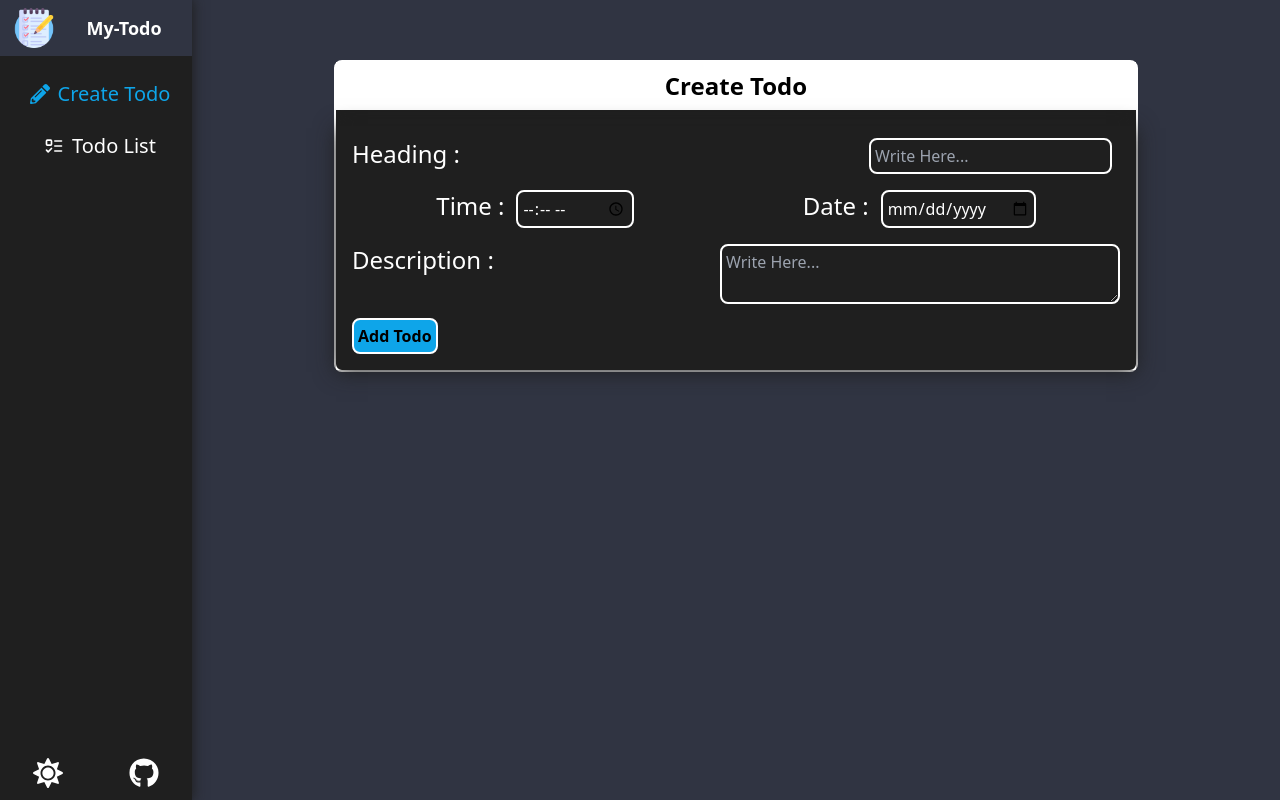
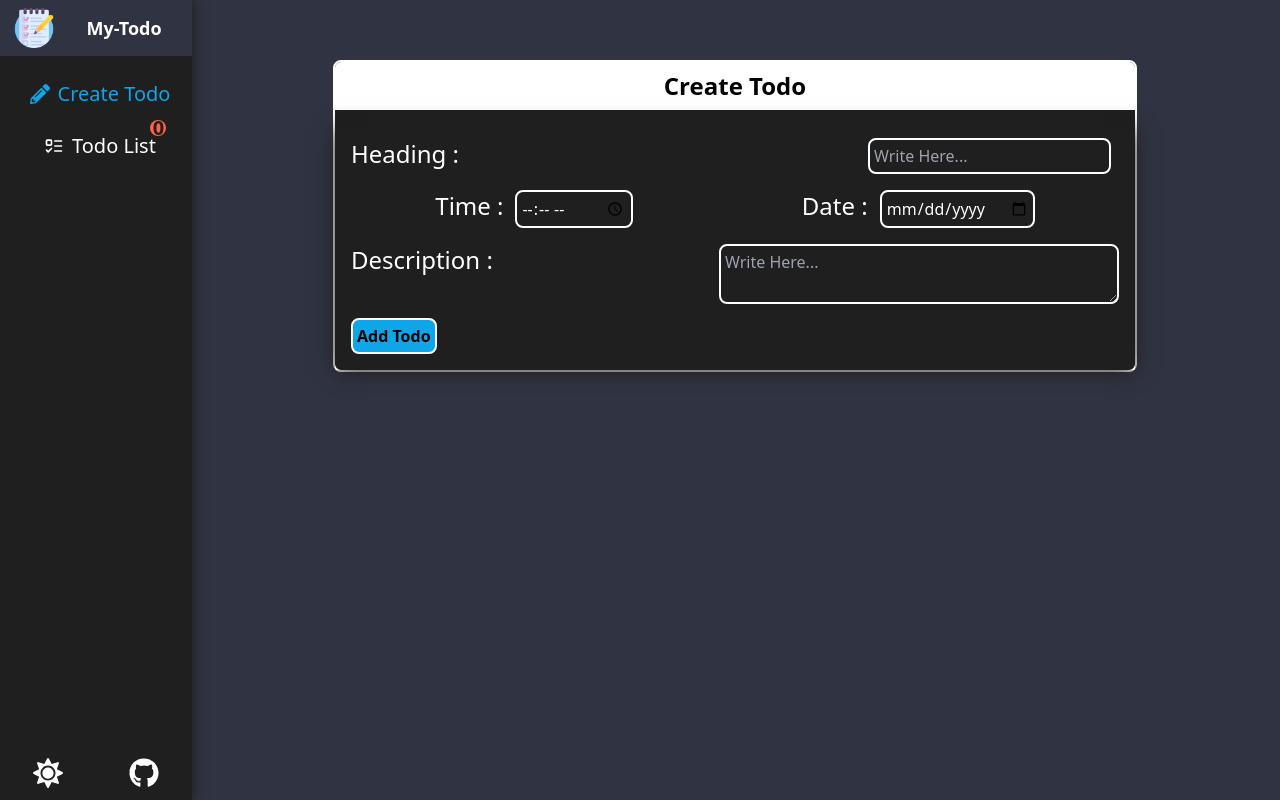
Before and after one commit to webDev5464/React-Todo-Documentation, a React (Vite) app: page / in a window 1280 px wide. Built offline with nearby package versions, Linux system fonts and the light colour scheme.

Commit message:
-modefided: render todoList style complated and remove todo method added.

```diff
--- a/src/App.jsx
+++ b/src/App.jsx
@@ -10,11 +10,11 @@ export default function App() {
   return (
     <BrowserRouter>
       <section className="flex select-none">
-        <div>
+        <div className="fixed z-10">
           <Aside />
         </div>
 
-        <main className={`p-5 bg-[--mainBg] text-[--white] w-full mdTablet:h-screen mdTablet:pl-20 lMobile:pl-16 ${theme}`}>
+        <main className={`h-screen overflow-auto p-5 pl-[210px] tablet:pl-[80px] bg-[--mainBg] text-[--white] w-full mdTablet:pl-20 lMobile:pl-16 ${theme}`}>
           <Routes>
             <Route path="/" element={<TodoForm />} />
             <Route path="TodoList" element={<TodoList />} />
--- a/src/components/configs/Aside.jsx
+++ b/src/components/configs/Aside.jsx
@@ -11,7 +11,7 @@ import { GlobalContext } from "./ContextProvider"
 import { Link, NavLink } from "react-router-dom"
 
 export default function Aside() {
-  const { aside, showAside, theme, toggleTheme } = useContext(GlobalContext)
+  const { aside, showAside, theme, toggleTheme, todoData } = useContext(GlobalContext)
   return (
     <section className={aside ? `aside aside-Disable ${theme}` : `aside aside-Enable ${theme}`}>
       {/* hamburger Button */}
@@ -47,18 +47,24 @@ export default function Aside() {
             }
           </NavLink>
         </div>
-        <div className="flex items-center justify-center py-3">
+        <div className="relative flex items-center justify-center py-3">
           <NavLink to={'TodoList'}>
             {aside
               ?
               <div className="lg:text-xl text-3xl lMobile:text-2xl flex items-center">
-                <div className="mx-2"><LuListTodo /></div>
+                <div className="absolute right-1 top-0 text-[--aside] lg:text-xl text-sm font-bold bg-[--red] w-4 h-4 rounded-full flex justify-center items-center">
+                  <div>{todoData.length}</div>
+                </div>
+                <div className="mx-2 z-10"><LuListTodo /></div>
                 <div className="tablet:hidden">Todo List</div>
               </div>
               :
               <div className="flex items-center justify-between w-full">
+                <div className="absolute right-0 top-1 text-[--aside] text-sm font-bold bg-[--red] w-4 h-4 rounded-full flex justify-center items-center">
+                  <div>{todoData.length}</div>
+                </div>
                 <div className="text-2xl px-2"><LuListTodo /></div>
-                <div className="text-center w-full">Todo List</div>
+                <div className="text-center w-full z-10">Todo List</div>
               </div>
             }
           </NavLink>
@@ -70,7 +76,7 @@ export default function Aside() {
           {theme === "dark" ? <FaSun /> : <FaMoon />}
         </div>
         <div className="tablet:py-3">
-          <Link to={"https://github.com/webDev5464"} target="_blank" className="text-3xl lMobile:text-2xl"><FaGithub /></Link>
+          <Link to={"https://github.com/webDev5464/React-Todo-Documentation.git"} target="_blank" className="text-3xl lMobile:text-2xl"><FaGithub /></Link>
         </div>
       </section>
     </section>
--- a/src/components/configs/ContextProvider.jsx
+++ b/src/components/configs/ContextProvider.jsx
@@ -49,10 +49,14 @@ export default function ContextProvider({ children }) {
   //! Add data in array
   const [todoData, setTodoData] = useState([])
   const allData = inputHeading.concat(inputTime, inputDate, inputDescription)
+  const date = new Date()
   const addTodoBtn = () => {
     if (allData.trim() !== "") {
       const newTodo = {
         id: Date.now(),
+        todoLength: todoData.length + 1,
+        createdTime: date.getHours() + ":" + date.getMinutes() + " " + (date < 12 ? "Pm" : "Am"),
+        createdDate: date.getDate() + "/" + (date.getMonth() + 1) + "/" + date.getFullYear(),
         heading: inputHeading,
         time: inputTime,
         date: inputDate,
@@ -73,6 +77,13 @@ export default function ContextProvider({ children }) {
     setInputDescription("")
   }
 
+  //! remove Todo
+  const removeTodo = (todoId) => {
+    const updatedTodo = todoData.filter(todo => todo.id !== todoId)
+    localStorage.setItem("storedData", JSON.stringify(updatedTodo))
+    setTodoData(updatedTodo)
+  }
+
   return (
     <GlobalContext.Provider value={{
       aside,
@@ -90,7 +101,8 @@ export default function ContextProvider({ children }) {
       inputDescription,
       setInputDescription,
       addTodoBtn,
-      todoData
+      todoData,
+      removeTodo
     }}>
       {children}
     </GlobalContext.Provider>
--- a/src/components/pages/TodoForm.jsx
+++ b/src/components/pages/TodoForm.jsx
@@ -17,7 +17,7 @@ export default function TodoForm() {
 
   return (
     <section className="w-fit m-auto mt-10 lMobile:mt-0 border-2 bg-[--aside] rounded-lg">
-      <h2 className="text-center mb-4 text-2xl font-bold bg-[--white] text-[--black] py-2">Create Todo</h2>
+      <h2 className="text-center mb-4 text-2xl font-bold bg-[--white] text-[--black] py-2 rounded-tr-md rounded-tl-md">Create Todo</h2>
       <form className="lg:w-[800px] laptopSm:w-[600px] smTablet:w-[400px] lMobile:w-[350px] mMobile:w-[300px] py-1 px-4 tablet:w-fit smTablet:py-3 small:shadow-[0_2px_20px_0_var(--aside)]" onSubmit={submittedForm}>
 
         <div className="tablet:w-full flex justify-between my-2 smTablet:flex-col smTablet:w-fit smTablet:m-auto smTablet:mb-3">
@@ -25,7 +25,7 @@ export default function TodoForm() {
             <label htmlFor="todoHeading" className="text-2xl">Heading :</label>
           </div>
           <div>
-            <input type="text" className="mx-2" placeholder="Write Here..." value={inputHeading} onChange={(e) => setInputHeading(e.target.value)} />
+            <input type="text" className="mx-2" placeholder="Write Here..." required value={inputHeading} onChange={(e) => setInputHeading(e.target.value)} />
           </div>
         </div>
 
@@ -53,7 +53,7 @@ export default function TodoForm() {
             <label htmlFor="description" className="text-2xl mr-3">Description :</label>
           </div>
           <div>
-            <textarea name="descriptor" className="w-[400px] smTablet:w-[300px] mMobile:w-[250px] mMobile:h-[130px]" placeholder="Write Here..." value={inputDescription} onChange={(e) => setInputDescription(e.target.value)} />
+            <textarea name="descriptor" className="w-[400px] smTablet:w-[300px] mMobile:w-[250px] mMobile:h-[130px]" placeholder="Write Here..." required value={inputDescription} onChange={(e) => setInputDescription(e.target.value)} />
           </div>
         </div>
 
--- a/src/components/pages/TodoList.jsx
+++ b/src/components/pages/TodoList.jsx
@@ -2,12 +2,25 @@ import { useContext } from "react"
 import { GlobalContext } from "../configs/ContextProvider"
 
 export default function TodoList() {
-  const { todoData } = useContext(GlobalContext)
+  const { todoData, removeTodo } = useContext(GlobalContext)
   return (
     <div>
       {todoData.map(val => (
-        <div key={val.id}>
-          <h2>{val.heading}</h2>
+        <div key={val.id} className="relative border-2 border-white my-4 bg-[--aside] rounded-md">
+          <h2 className="relative text-center bg-[--white] text-[--black] py-1 font-bold">
+            <span className="float-left text-[--gray]">Todo No.{val.todoLength}</span> <span>{val.heading}</span>
+          </h2>
+          <div className="p-2">
+            <p>
+              <span className="text-[--gray]">Description :</span> <span>{val.description}</span>
+            </p>
+            <button onClick={() => removeTodo(val.id)} className="cursor-pointer bg-[--red] text-[--black] font-bold active:scale-95 mt-4 p-1 rounded-md border-2 border-[--white]">Remove</button>
+          </div>
+          <div>
+            <p className="text-right text-[--gray] p-1 text-sm">
+              <span className="mx-2">Date : {val.createdDate}</span> <span className="mx-2">Time : {val.createdTime}</span>
+            </p>
+          </div>
         </div>
       ))}
     </div>
--- a/src/components/styles/index.css
+++ b/src/components/styles/index.css
@@ -1,6 +1,11 @@
 @import 'tailwindcss/base';
 @import 'tailwindcss/components';
 @import 'tailwindcss/utilities';
+
+:root {
+  --red: tomato;
+  --gray: #6b7280;
+}
 
 .dark {
   --black: black;
```
Also changed, not shown: manifest.json.
